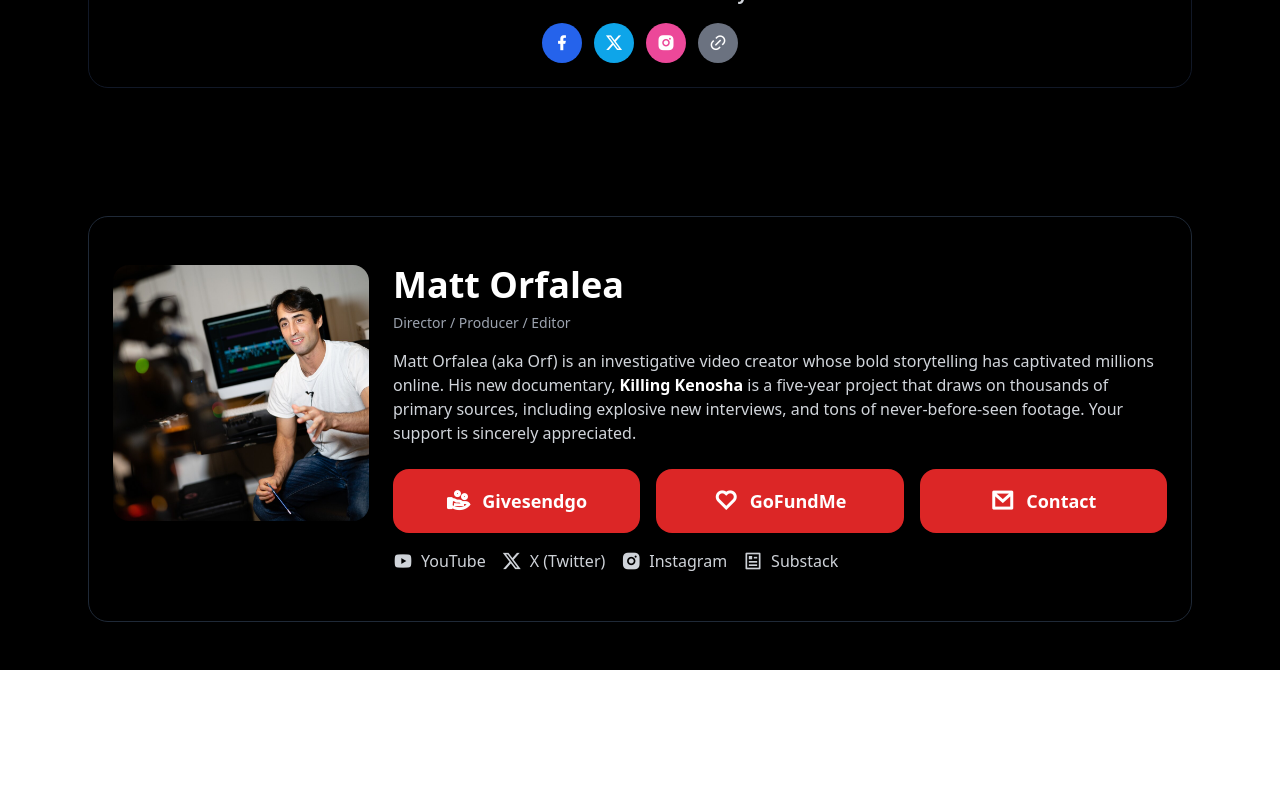
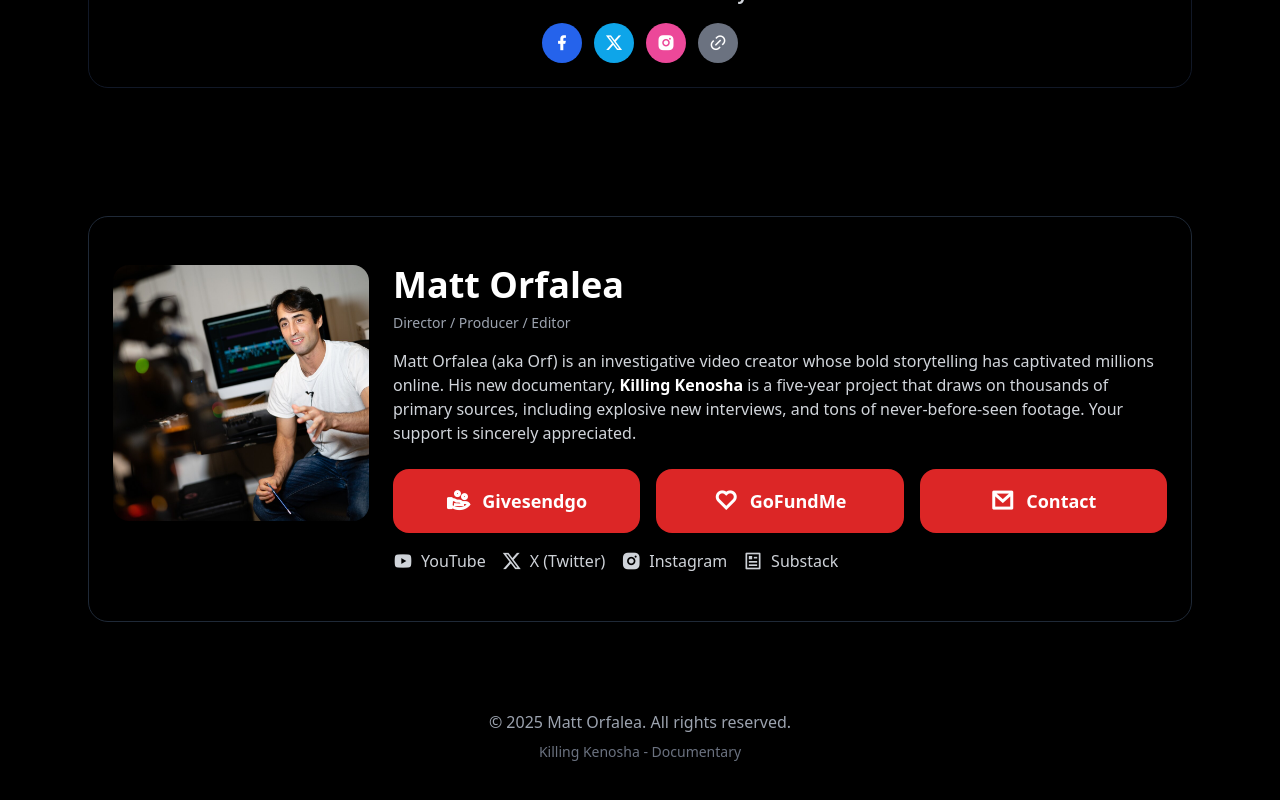
Before and after one commit to tannibunni/killingkenoshafilm, a Vue app: page / in a window 1280 px wide. Shown: the part 2176-2976 px from the top of the page. Before the commit the page ends 2846 px from the top, so only its background shows below. Built offline with nearby package versions, Linux system fonts and the light colour scheme.

Commit message:
Add Footer component with copyright information

```diff
--- a/src/App.vue
+++ b/src/App.vue
@@ -24,6 +24,9 @@
         <Bio />
       </div>
     </main>
+
+    <!-- Footer -->
+    <Footer />
   </div>
 </template>
 
@@ -34,6 +37,7 @@ import Hero from './components/Hero.vue'
 import DescriptionSection from './components/DescriptionSection.vue'
 import VideoPlayerSection from './components/VideoPlayerSection.vue'
 import Bio from './components/Bio.vue'
+import Footer from './components/Footer.vue'
 import { documentaryConfig } from './config'
 
 const playerStore = usePlayerStore()
--- /dev/null
+++ b/src/components/Footer.vue
@@ -0,0 +1,29 @@
+<template>
+  <footer class="bg-black py-8 sm:py-10">
+    <div class="container mx-auto px-4 sm:px-6 max-w-6xl">
+      <div class="flex flex-col items-center justify-center text-center">
+        <!-- Copyright -->
+        <p class="text-gray-400 text-sm sm:text-base mb-2">
+          © {{ currentYear }} Matt Orfalea. All rights reserved.
+        </p>
+
+        <!-- Additional Info -->
+        <p class="text-gray-500 text-xs sm:text-sm">
+          Killing Kenosha - Documentary
+        </p>
+      </div>
+    </div>
+  </footer>
+</template>
+
+<script setup>
+import { computed } from 'vue'
+
+const currentYear = computed(() => {
+  return new Date().getFullYear()
+})
+</script>
+
+<style scoped>
+/* Footer styles */
+</style>
```
